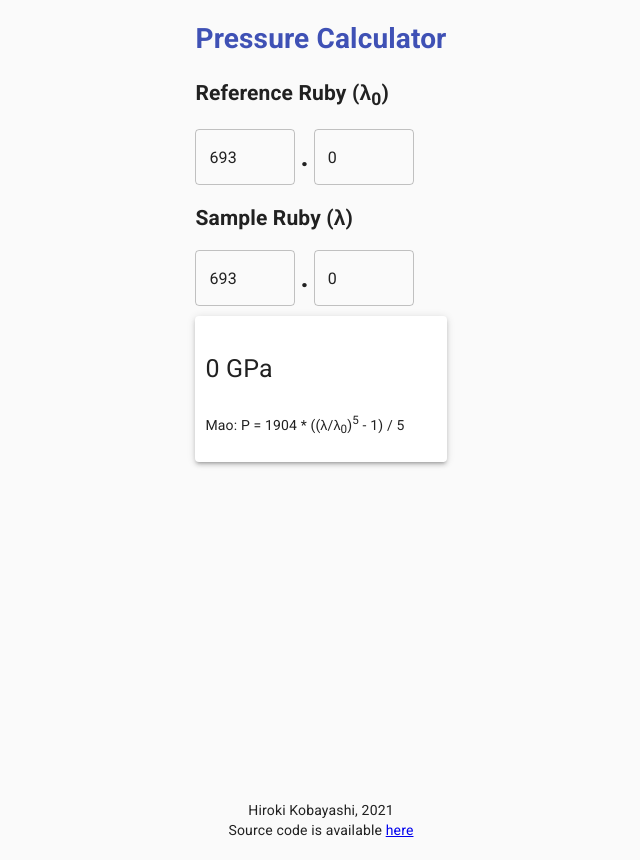
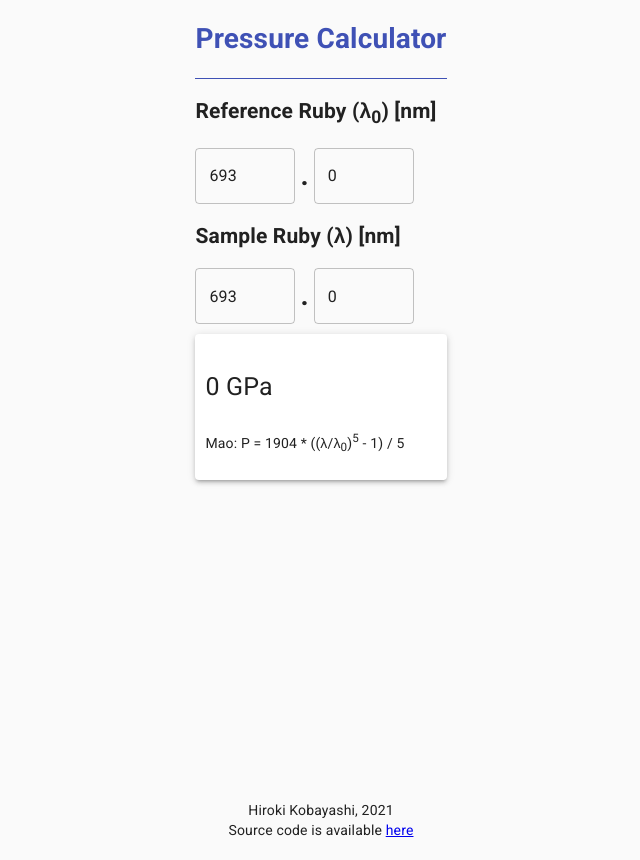
Before and after one commit to khsacc/pressure-calculator, a Next.js app: page / in a window 1280 px wide. Shown: the whole page, without its empty margins (319-959 px from the left). Built offline with nearby package versions, Linux system fonts and the light colour scheme.

Commit message:
added another component and simplified index.tsx

```diff
--- /dev/null
+++ b/components/common.ts
@@ -0,0 +1,9 @@
+export const defaultValues = {
+  integer: '693',
+  decimal: '0',
+};
+
+export const calcR = (int: string, dec: string) => {
+  const ret = Number(Number(int) + ((Number(dec) / (10 ** String(dec).length))));
+  return ret
+};
--- /dev/null
+++ b/components/pressure-estimation.tsx
@@ -0,0 +1,131 @@
+import classes from "*.module.css";
+import { NextPage } from "next";
+import React, {useState, useEffect} from "react";
+import { makeStyles, Paper, TextField } from "@material-ui/core";
+import { Theme } from "../styles/theme";
+import {defaultValues, calcR} from './common'
+
+const useStyles = makeStyles((theme) => ({
+  container: {
+    minHeight: "100vh",
+    padding: "0 0.5rem",
+    display: "flex",
+    flexDirection: "column",
+    // justifyContent: 'center',
+    alignItems: "center",
+    height: "100vh",
+  },
+  heading: {
+    color: theme.palette.primary.main,
+  },
+  numericalInput: {
+    width: 100,
+  },
+  dot: {
+    fontWeight: "bold",
+    fontSize: "2em",
+    lineHeight: "2",
+    margin: "0 5px",
+  },
+  paper: {
+    padding: 10,
+    margin: '10px 0',
+  },
+  display: {
+    fontSize: 25,
+  },
+  section: {
+    paddingBottom: 10,
+    borderBottom: `1px solid ${theme.palette.primary.main}`,
+    borderTop: `1px solid ${theme.palette.primary.main}`
+  }
+}));
+
+
+
+export const PressureEstimation: NextPage = () => {
+  const classes = useStyles()
+
+
+
+  const [refRubyInt, setRefRubyInt] = useState(defaultValues.integer)
+  const [refRubyDec, setRefRubyDec] = useState(defaultValues.decimal)
+  const [samRubyInt, setSamRubyInt] = useState(defaultValues.integer)
+  const [samRubyDec, setSamRubyDec] = useState(defaultValues.decimal)
+
+  // Mao: P = 1904 * ((λ/λ<sub>0</sub>)<sup>5</sup> - 1) / 5
+  const calcPMao = (ref: number, sam: number) => {
+    const raw = 1904 * (((sam / ref) ** 5)  - 1) / 5;
+    console.log(raw)
+    return Math.round(raw / 0.001) * 0.001;
+  }
+  const [estimatedP, setEstimatedP] = useState(0)
+
+  useEffect(() => {
+    // console.log(calcR(refRubyInt, refRubyDec), calcR(samRubyInt, samRubyDec))
+    setEstimatedP(calcPMao(calcR(refRubyInt, refRubyDec), calcR(samRubyInt, samRubyDec)))
+  }, [refRubyInt, refRubyDec, samRubyInt, samRubyDec])
+
+  return <>
+  <form>
+            <h2>
+              Reference Ruby (λ<sub>0</sub>) [nm]
+            </h2>
+            <TextField
+              required
+              label=""
+              type="number"
+              defaultValue={defaultValues.integer}
+              variant="outlined"
+              className={classes.numericalInput}
+              onChange={(e) => {
+                setRefRubyInt(e.target.value)
+              }}
+            />
+            <span className={classes.dot}>.</span>
+            <TextField
+              required
+              label=""
+              type="number"
+              defaultValue={defaultValues.decimal}
+              variant="outlined"
+              className={classes.numericalInput}
+              onChange={(e) => {
+                setRefRubyDec(e.target.value)
+              }}
+            />
+
+            <h2>Sample Ruby (λ) [nm]</h2>
+            <TextField
+              required
+              label=""
+              type="number"
+              defaultValue={defaultValues.integer}
+              variant="outlined"
+              className={classes.numericalInput}
+              onChange={(e) => {
+                setSamRubyInt(e.target.value)
+              }}
+            />
+            <span className={classes.dot}>.</span>
+            <TextField
+              required
+              label=""
+              type="number"
+              defaultValue={defaultValues.decimal}
+              variant="outlined"
+              className={classes.numericalInput}
+              onChange={(e) => {
+                setSamRubyDec(e.target.value)
+              }}
+            />
+          </form>
+          <Paper className={classes.paper} elevation={3}>
+            <p className={classes.display}>
+              {estimatedP} GPa
+            </p>
+            <p>
+              Mao: P = 1904 * ((λ/λ<sub>0</sub>)<sup>5</sup> - 1) / 5
+            </p>
+          </Paper></>
+}
--- /dev/null
+++ b/components/temperature-calibration.tsx
@@ -0,0 +1,97 @@
+import { makeStyles } from "@material-ui/core";
+import { NextPage } from "next";
+import { TextField } from "@material-ui/core";
+import { defaultValues, calcR } from "./common";
+import { useEffect, useState } from "react";
+
+const useStyles = makeStyles(() => ({
+  numericalInput: {
+    width: 100,
+  },
+  dot: {
+    fontWeight: "bold",
+    fontSize: "2em",
+    lineHeight: "2",
+    margin: "0 5px",
+  },
+  atMark: {
+    fontSize: '1.5em',
+    margin: "0 5px",
+  }
+}));
+
+export const TemperatureCalibration: NextPage = () => {
+  const classes = useStyles();
+
+  const [refRubyInt, setRefRubyInt] = useState(defaultValues.integer);
+  const [refRubyDec, setRefRubyDec] = useState(defaultValues.decimal);
+  const [refRubyTemp, setRefRubyTemp] = useState('300')
+  const [tarTemp, setTarTemp] = useState('300')
+
+  const [calcRuby, setCalcCuby] = useState(0)
+
+  useEffect(() => {
+    const wavenumber = ((1/calcR(refRubyInt, refRubyDec) )) - 3.551 * (10 ** 8) * ((Math.log(Number(tarTemp) / Number(refRubyTemp))) ** 11.54)
+
+    console.log((Math.log(Number(tarTemp) / Number(refRubyTemp))) ** (11.54))
+    setCalcCuby((1 / (wavenumber)))
+  }, [refRubyInt, refRubyDec, refRubyTemp, tarTemp])
+
+  return (
+    <>
+      <h2>
+        Measured Ruby (λ<sub>0</sub>) [nm]
+      </h2>
+
+      <TextField
+        required
+        label=""
+        type="number"
+        defaultValue={defaultValues.integer}
+        variant="outlined"
+        className={classes.numericalInput}
+        onChange={(e) => {
+          setRefRubyInt(e.target.value);
+        }}
+      />
+      <span className={classes.dot}>.</span>
+      <TextField
+        required
+        label=""
+        type="number"
+        defaultValue={defaultValues.decimal}
+        variant="outlined"
+        className={classes.numericalInput}
+        onChange={(e) => {
+          setRefRubyDec(e.target.value);
+        }}
+      />
+      <span className={classes.atMark}>@</span>
+      <TextField
+        required
+        label="temperature"
+        type="number"
+        defaultValue={300}
+        variant="outlined"
+        className={classes.numericalInput}
+        onChange={(e) => {
+          setRefRubyTemp(e.target.value);
+        }}
+      />
+
+      <h2>Temperature for Calibration [K]</h2>
+      <TextField
+        required
+        label=""
+        type="number"
+        defaultValue={300}
+        variant="outlined"
+        className={classes.numericalInput}
+        onChange={(e) => {
+          setTarTemp(e.target.value);
+        }}
+      />
+      {calcRuby}
+    </>
+  );
+};
--- a/pages/index.tsx
+++ b/pages/index.tsx
@@ -1,10 +1,9 @@
 import Head from "next/head";
-import Image from "next/image";
-import styles from "../styles/Home.module.css";
 import { makeStyles, Paper, TextField } from "@material-ui/core";
 import { Theme } from "../styles/theme";
 import { useEffect, useState } from "react";
-import { delLocale } from "next/dist/next-server/lib/router/router";
+import { PressureEstimation } from "../components/pressure-estimation";
+import { TemperatureCalibration } from "../components/temperature-calibration";
 
 const useStyles = makeStyles((theme) => ({
   container: {
@@ -19,54 +18,15 @@ const useStyles = makeStyles((theme) => ({
   heading: {
     color: theme.palette.primary.main,
   },
-  numericalInput: {
-    width: 100,
+  section: {
+    paddingBottom: 10,
+    // borderBottom: `1px solid ${theme.palette.primary.main}`,
+    borderTop: `1px solid ${theme.palette.primary.main}`,
   },
-  dot: {
-    fontWeight: "bold",
-    fontSize: "2em",
-    lineHeight: "2",
-    margin: "0 5px",
-  },
-  paper: {
-    padding: 10,
-    margin: '10px 0',
-  },
-  display: {
-    fontSize: 25,
-  }
 }));
 
 export default function Home() {
   const classes = useStyles(Theme);
-
-  const defaultValues = {
-    integer: '693',
-    decimal: '0',
-  };
-
-  const calcR = (int: string, dec: string) => {
-    const ret = Number(Number(int) + ((Number(dec) / (10 ** String(dec).length))));
-    return ret
-  };
-
-  const [refRubyInt, setRefRubyInt] = useState(defaultValues.integer)
-  const [refRubyDec, setRefRubyDec] = useState(defaultValues.decimal)
-  const [samRubyInt, setSamRubyInt] = useState(defaultValues.integer)
-  const [samRubyDec, setSamRubyDec] = useState(defaultValues.decimal)
-
-  // Mao: P = 1904 * ((λ/λ<sub>0</sub>)<sup>5</sup> - 1) / 5
-  const calcPMao = (ref: number, sam: number) => {
-    const raw = 1904 * (((sam / ref) ** 5)  - 1) / 5;
-    console.log(raw)
-    return Math.round(raw / 0.001) * 0.001;
-  }
-  const [estimatedP, setEstimatedP] = useState(0)
-
-  useEffect(() => {
-    // console.log(calcR(refRubyInt, refRubyDec), calcR(samRubyInt, samRubyDec))
-    setEstimatedP(calcPMao(calcR(refRubyInt, refRubyDec), calcR(samRubyInt, samRubyDec)))
-  }, [refRubyInt, refRubyDec, samRubyInt, samRubyDec])
 
   return (
     <div className={classes.container}>
@@ -79,69 +39,12 @@ export default function Home() {
       <main>
         <h1 className={classes.heading}>Pressure Calculator</h1>
 
-        <div>
-          <form>
-            <h2>
-              Reference Ruby (λ<sub>0</sub>)
-            </h2>
-            <TextField
-              required
-              label=""
-              type="number"
-              defaultValue={defaultValues.integer}
-              variant="outlined"
-              className={classes.numericalInput}
-              onChange={(e) => {
-                setRefRubyInt(e.target.value)
-              }}
-            />
-            <span className={classes.dot}>.</span>
-            <TextField
-              required
-              label=""
-              type="number"
-              defaultValue={defaultValues.decimal}
-              variant="outlined"
-              className={classes.numericalInput}
-              onChange={(e) => {
-                setRefRubyDec(e.target.value)
-              }}
-            />
-
-            <h2>Sample Ruby (λ)</h2>
-            <TextField
-              required
-              label=""
-              type="number"
-              defaultValue={defaultValues.integer}
-              variant="outlined"
-              className={classes.numericalInput}
-              onChange={(e) => {
-                setSamRubyInt(e.target.value)
-              }}
-            />
-            <span className={classes.dot}>.</span>
-            <TextField
-              required
-              label=""
-              type="number"
-              defaultValue={defaultValues.decimal}
-              variant="outlined"
-              className={classes.numericalInput}
-              onChange={(e) => {
-                setSamRubyDec(e.target.value)
-              }}
-            />
-          </form>
-          <Paper className={classes.paper} elevation={3}>
-            <p className={classes.display}>
-              {estimatedP} GPa
-            </p>
-            <p>
-              Mao: P = 1904 * ((λ/λ<sub>0</sub>)<sup>5</sup> - 1) / 5
-            </p>
-          </Paper>
+        <div className={classes.section}>
+          <PressureEstimation />
         </div>
+        {/* <div className={classes.section}>
+          <TemperatureCalibration />
+        </div> */}
       </main>
     </div>
   );
```
Also changed, not shown: 1 other file (tests, documents, lock files or other folders).
